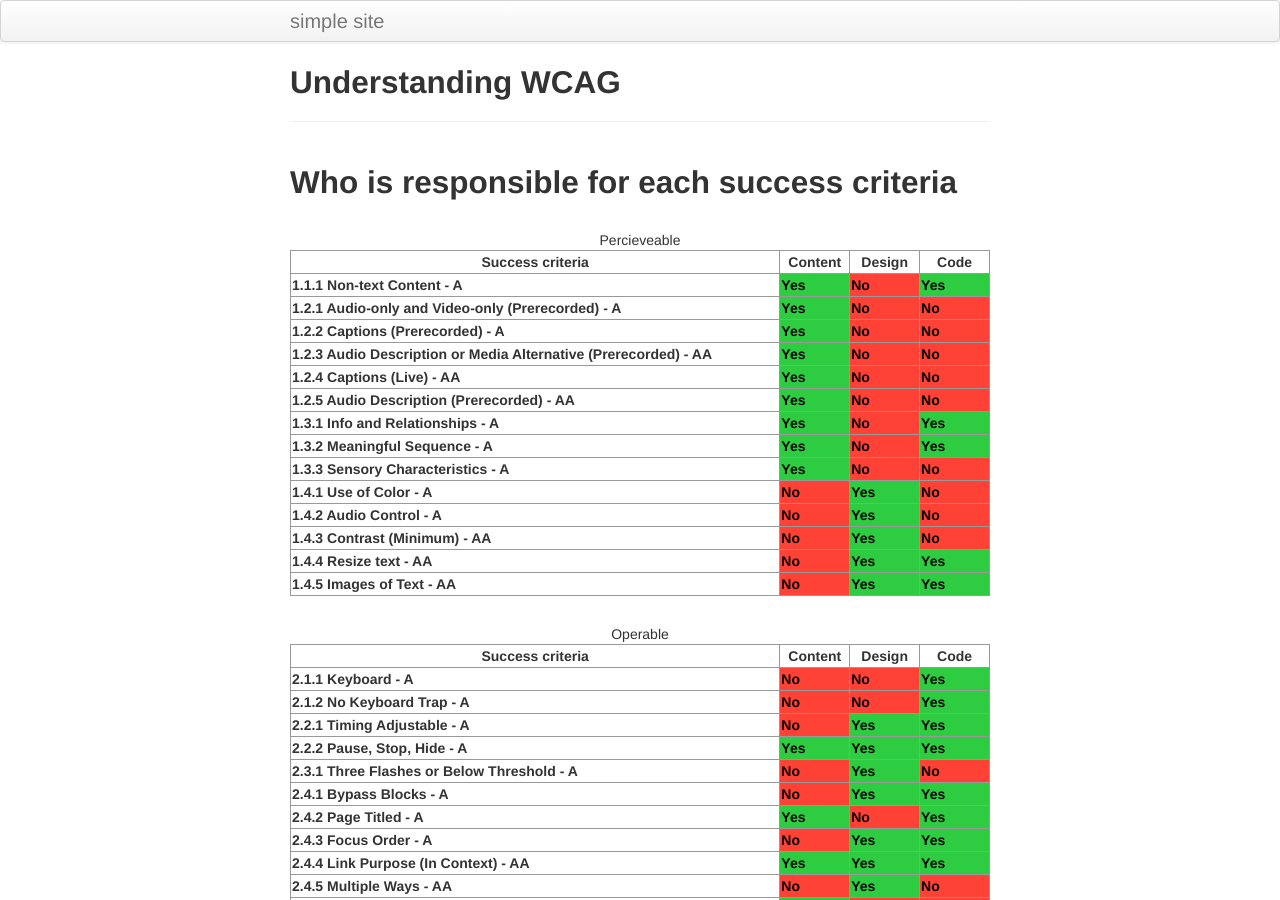
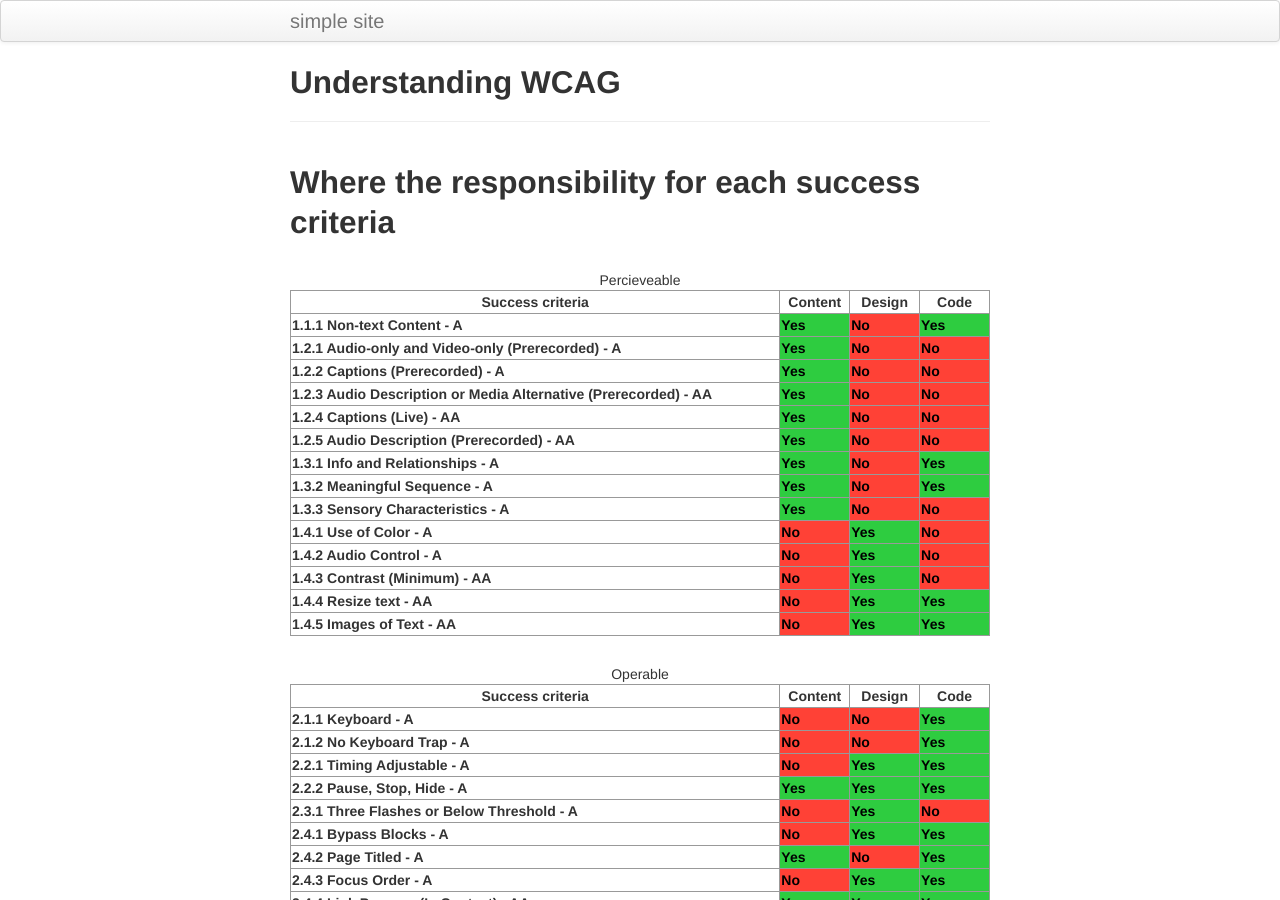
Before and after one commit to aduggin/simple_site, a Jekyll site: the page built from wcag.md, in a window 1280 px wide and 900 px high. Built offline with Jekyll 4.4.1, drawn with Linux system fonts in a browser that asks for light colours.

Commit message:
improve table h2

```diff
--- a/wcag.md
+++ b/wcag.md
@@ -4,7 +4,7 @@ title: Understanding WCAG
 description: WCAG by role
 ---
 
-## Who is responsible for each success criteria
+## Where the responsibility for each success criteria
 
 <table>
     <caption>Percieveable</caption>
```
